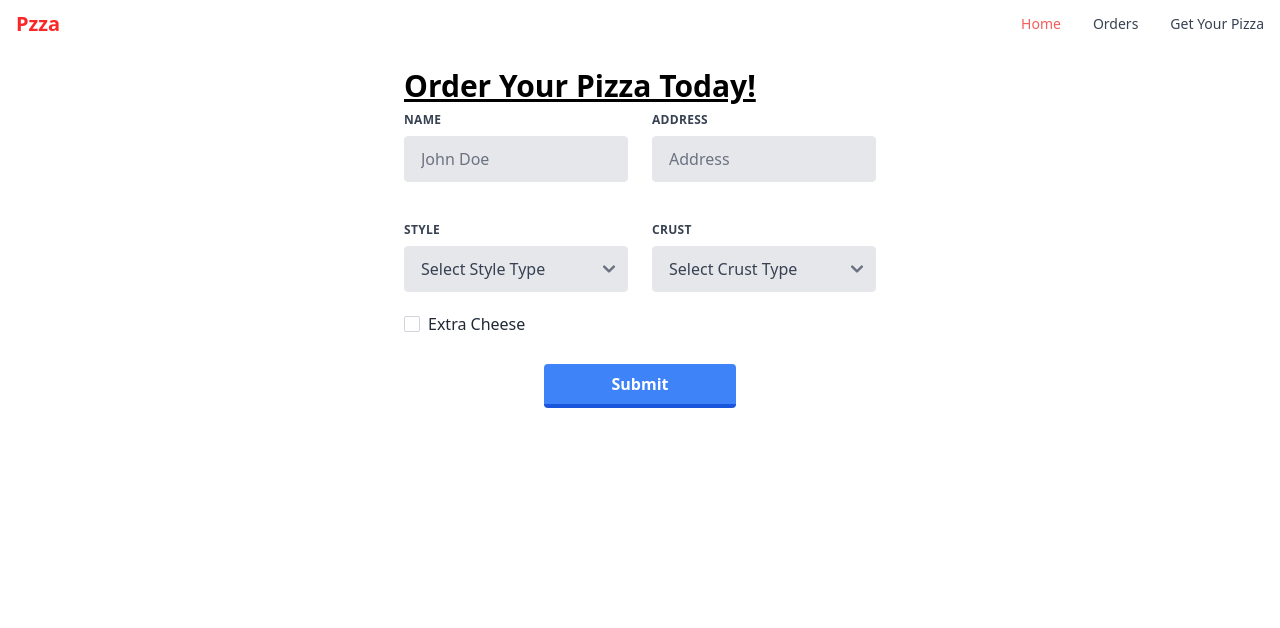
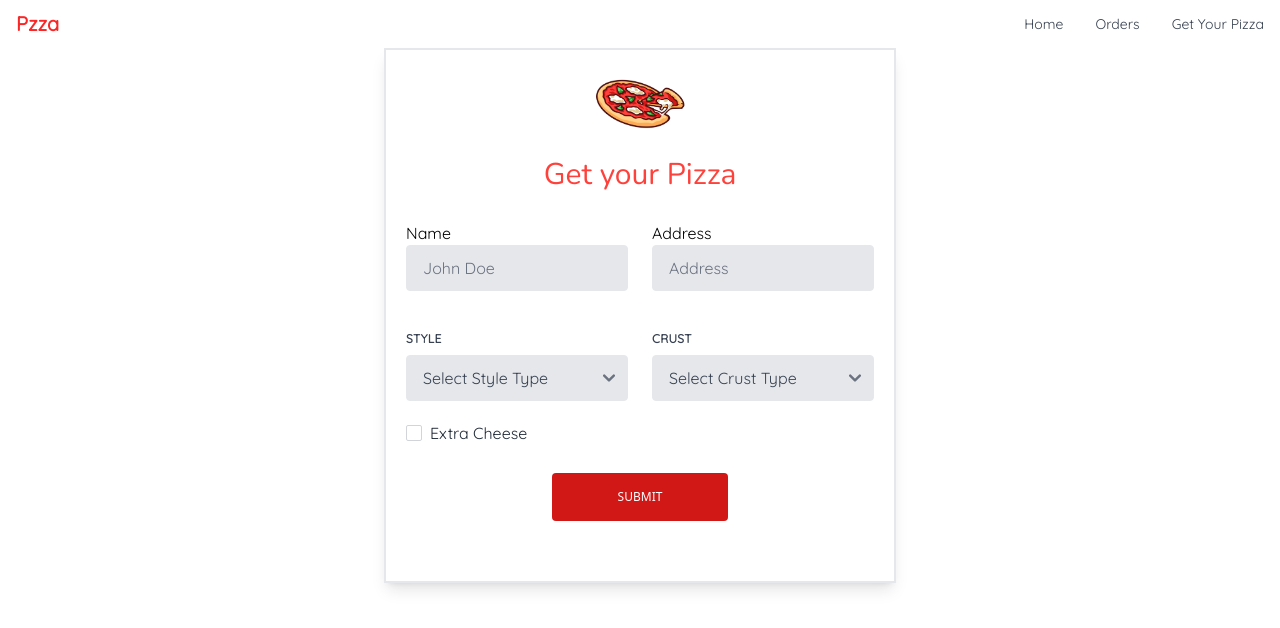
Before and after one commit to becheract/PizzaAPI, a React (Create React App) app: page /get-your-pizza in a window 1280 px wide. Shown: the top 628 px of the page. Built offline with nearby package versions, Linux system fonts and the light colour scheme.

Commit message:
added styles to order page

```diff
--- a/src/components/Button/Button.tsx
+++ b/src/components/Button/Button.tsx
@@ -1,4 +1,5 @@
 import React from "react";
+import {Link} from 'react-router-dom';
 
 interface ButtonProps {
   primary?: boolean;
@@ -19,9 +20,10 @@ export const Button = (
   return (
     <button
       {...props}
-      className={`${colorClasses} font-bold py-2 px-4 rounded disabled:bg-green-300 ${props.className}`}
+      className={`${colorClasses} mt-5 py-4 px-4 rounded text-xs w-36 h-12 md:w-44 ${props.className}`}
     >
       {props.children}
+
     </button>
   );
 };
--- a/src/components/GetYourPizza/GetYourPizza.tsx
+++ b/src/components/GetYourPizza/GetYourPizza.tsx
@@ -5,6 +5,8 @@ import { useAppSelector } from '../../app/hooks';
 import { addOrder } from '../../features/pizza/pizzaSlice';
 import { v4 as uuidv4 } from 'uuid';
 import api from '../../features/pizza/api';
+import pizza from '../../assets/pizza.png'
+import {Button} from '../Button/Button'
 
 export const Orders = () => {
   //creating dispatch variable
@@ -73,30 +75,30 @@ export const Orders = () => {
 
 
   return (
-  <form className="w-full max-w-lg mx-auto p-5" onSubmit={handleSubmit}>
-
+  <form className="w-full max-w-lg mx-auto p-5 border-2  shadow-lg	" onSubmit={handleSubmit}>
+    <img src={pizza}  alt="Logo" className="w-1/5 h-45 mx-auto"/>
     {saving && (
       <div className='saving'>Saving...</div>
     )}
       <div>
-        <h1 className='text-3xl font-bold underline'>Order Your Pizza Today!</h1>
+        <h1 className="p-5 font-light text-3xl text-SecondRed font-Nunito text-center">Get your Pizza</h1>
       </div>
 
   <div className="flex flex-wrap -mx-3 mb-6 ">
 
     <div className="w-full md:w-1/2 px-3 py-2">
-      <label className="block uppercase tracking-wide text-gray-700 text-xs font-bold mb-2" htmlFor="grid-last-name">
+      <label className="text-black font-Quicksand" htmlFor="grid-last-name">
          Name
       </label>
-      <input className="appearance-none block w-full bg-gray-200 text-gray-700 border border-gray-200 rounded py-3 px-4 leading-tight focus:outline-none focus:bg-white focus:border-gray-500"
+      <input className="appearance-none font-Quicksand block w-full bg-gray-200 text-gray-700 border border-gray-200 rounded py-3 px-4 leading-tight focus:outline-none focus:bg-white focus:border-gray-500"
       id="grid-last-name" type="text" placeholder="John Doe" value={name} onChange={e => setName(e.currentTarget.value)}/>
     </div>
 
     <div className="w-full md:w-1/2 px-3 py-2">
-      <label className="block uppercase tracking-wide text-gray-700 text-xs font-bold mb-2" htmlFor="grid-address">
+      <label className="text-black font-Quicksand" htmlFor="grid-address">
         Address
       </label>
-      <input onChange={e => setAddress(e.currentTarget.value)} value={address} className="appearance-none block w-full bg-gray-200 text-gray-700 border border-gray-200 rounded py-3 px-4 leading-tight focus:outline-none focus:bg-white focus:border-gray-500"
+      <input onChange={e => setAddress(e.currentTarget.value)} value={address} className=" font-Quicksand appearance-none block w-full bg-gray-200 text-gray-700 border border-gray-200 rounded py-3 px-4 leading-tight focus:outline-none focus:bg-white focus:border-gray-500"
       id="grid-last-address" type="text" placeholder="Address"/>
     </div>
   </div>
@@ -104,11 +106,11 @@ export const Orders = () => {
   <div className="flex flex-wrap -mx-3 mb-6 ">
 
     <div className="w-full md:w-1/2 px-3 py-2">
-      <label className="block uppercase tracking-wide text-gray-700 text-xs font-bold mb-2" htmlFor="grid-state">
+      <label className="font-Quicksand block uppercase tracking-wide text-gray-700 text-xs font-bold mb-2" htmlFor="grid-state">
         Style
       </label>
       <div className="relative">
-        <select value={selectedStyle} onChange={e => setSelectedStyle(e.target.value)} className="block appearance-none w-full bg-gray-200 border border-gray-200 text-gray-700 py-3 px-4 pr-8 rounded leading-tight focus:outline-none focus:bg-white focus:border-gray-500" id="grid-state">
+        <select value={selectedStyle} onChange={e => setSelectedStyle(e.target.value)} className="font-Quicksand block appearance-none w-full bg-gray-200 border border-gray-200 text-gray-700 py-3 px-4 pr-8 rounded leading-tight focus:outline-none focus:bg-white focus:border-gray-500" id="grid-state">
           <option>Select Style Type</option>
           {style &&
           style.map((i, index) =>{
@@ -117,7 +119,7 @@ export const Orders = () => {
         </select>
 
       </div>
-      <div className="form-check pt-5">
+      <div className="form-check pt-5 font-Quicksand">
       <input onChange={e => setCheese(e.currentTarget.checked)}  className="form-check-input appearance-none h-4 w-4 border  border-gray-300 rounded-sm bg-white checked:bg-blue-600 checked:border-blue-600 focus:outline-none transition duration-200 mt-1 align-top bg-no-repeat bg-center bg-contain float-left mr-2 cursor-pointer" type="checkbox" checked={cheese} />
       <label className="form-check-label inline-block text-gray-800 " htmlFor="flexCheckDefault">
         Extra Cheese
@@ -126,11 +128,11 @@ export const Orders = () => {
 
     </div>
     <div className="w-full md:w-1/2 px-3 py-2">
-      <label className="block uppercase tracking-wide text-gray-700 text-xs font-bold mb-2" htmlFor="grid-state">
+      <label className="font-Quicksand block uppercase tracking-wide text-gray-700 text-xs font-bold mb-2" htmlFor="grid-state">
         Crust
       </label>
       <div className="relative">
-        <select value={selectedCrust} onChange={e => setSelectedCrust(e.target.value)}  className="block appearance-none w-full bg-gray-200 border border-gray-200 text-gray-700 py-3 px-4 pr-8 rounded leading-tight focus:outline-none focus:bg-white focus:border-gray-500" id="grid-state">
+        <select value={selectedCrust} onChange={e => setSelectedCrust(e.target.value)}  className="font-Quicksand block appearance-none w-full bg-gray-200 border border-gray-200 text-gray-700 py-3 px-4 pr-8 rounded leading-tight focus:outline-none focus:bg-white focus:border-gray-500" id="grid-state">
           <option>Select Crust Type</option>
           {crust &&
           crust.map((i, index) => {
@@ -140,9 +142,8 @@ export const Orders = () => {
 
       </div>
     </div>
-    <button className="bg-blue-500 hover:bg-blue-400 text-white font-bold py-2 px-4 border-b-4 border-blue-700 hover:border-blue-500 rounded w-48 mx-auto mt-5">
-    Submit
-  </button>
+    <Button  className="mb-4 md:w-2/12 md:ml-auto uppercase mx-auto ">Submit</Button>
+
   </div>
 
 </form>
--- a/src/components/Home/Home.tsx
+++ b/src/components/Home/Home.tsx
@@ -11,7 +11,7 @@ export default function Home() {
       <div className="w-4/5 mx-auto">
         <h1 className="p-5 font-light text-3xl text-SecondRed font-Nunito">Get Exceptional Pizza</h1>
         <p className="p-5 text-SecondRed font-Quicksand">Pizza (Italian: [ˈpittsa], Neapolitan: [ˈpittsə]) is a dish of Italian origin</p>
-        <Button  className="mb-4 md:w-2/12 md:ml-auto uppercase">Get Your Pizza</Button>
+        <Button  className="mb-4 md:w-2/12 md:ml-auto uppercase"><Link to='/get-your-pizza'>Get Your Pizza</Link></Button>
       </div>
       </div>
     </div>
--- a/src/components/NavBar/NavBar.tsx
+++ b/src/components/NavBar/NavBar.tsx
@@ -8,7 +8,7 @@ export default function NavBar() {
 <nav className="bg-white border-gray-200 px-2 sm:px-4 py-2.5 rounded dark:bg-gray-800">
 <div className="container flex flex-wrap justify-between items-center mx-auto">
 <a  className="flex items-center">
-<span className="self-center text-xl font-semibold whitespace-nowrap text-redPizza">Pzza</span>
+<span className="self-center text-xl font-semibold whitespace-nowrap text-redPizza font-Quicksand">Pzza</span>
 </a>
 <button data-collapse-toggle="mobile-menu" type="button" className="inline-flex items-center p-2 ml-3 text-sm  rounded-lg md:hidden  focus:outline-none focus:ring-2" aria-controls="mobile-menu" aria-expanded="false">
 <span className="sr-only">Open main menu</span>
@@ -18,13 +18,13 @@ export default function NavBar() {
 <div className="hidden w-full md:block md:w-auto" id="mobile-menu">
 <ul className="flex flex-col mt-4 md:flex-row md:space-x-8 md:mt-0 md:text-sm md:font-medium">
 <li>
-<Link to="/" className="block py-2 pr-4 pl-3 text-white bg-redHover rounded md:bg-transparent md:text-redHover md:p-0 dark:text-white" aria-current="page">Home</Link>
+<Link to="/" className="block py-2 pr-4 pl-3 text-gray-700 border-b border-gray-100 hover:bg-gray-50 md:hover:bg-transparent md:border-0 md:hover:text-redHover md:p-0 dark:text-gray-400 md:dark:hover:text-white dark:hover:bg-gray-700 dark:hover:text-white md:dark:hover:bg-transparent dark:border-gray-700 font-Quicksand">Home</Link>
 </li>
 <li>
-<Link to="/orders" className="block py-2 pr-4 pl-3 text-gray-700 border-b border-gray-100 hover:bg-gray-50 md:hover:bg-transparent md:border-0 md:hover:text-redHover md:p-0 dark:text-gray-400 md:dark:hover:text-white dark:hover:bg-gray-700 dark:hover:text-white md:dark:hover:bg-transparent dark:border-gray-700">Orders</Link>
+<Link to="/orders" className="block py-2 pr-4 pl-3 text-gray-700 border-b border-gray-100 hover:bg-gray-50 md:hover:bg-transparent md:border-0 md:hover:text-redHover md:p-0 dark:text-gray-400 md:dark:hover:text-white dark:hover:bg-gray-700 dark:hover:text-white md:dark:hover:bg-transparent dark:border-gray-700 font-Quicksand">Orders</Link>
 </li>
 <li>
-<Link to='/get-your-pizza' className="block py-2 pr-4 pl-3 text-gray-700 border-b border-gray-100 hover:bg-gray-50 md:hover:bg-transparent md:border-0 md:hover:text-redHover md:p-0 dark:text-gray-400 md:dark:hover:text-white dark:hover:bg-gray-700 dark:hover:text-white md:dark:hover:bg-transparent dark:border-gray-700">Get Your Pizza</Link>
+<Link to='/get-your-pizza' className="block py-2 pr-4 pl-3 text-gray-700 border-b border-gray-100 hover:bg-gray-50 md:hover:bg-transparent md:border-0 md:hover:text-redHover md:p-0 dark:text-gray-400 md:dark:hover:text-white dark:hover:bg-gray-700 dark:hover:text-white md:dark:hover:bg-transparent dark:border-gray-700 font-Quicksand">Get Your Pizza</Link>
 </li>
 
 </ul>
--- a/tailwind.config.js
+++ b/tailwind.config.js
@@ -4,8 +4,8 @@ module.exports = {
   ],
   theme: {
     fontFamily: {
-      'nunito' : ['sans-serif', 'Nunito'],
-      'quickSand' : ['sans-serif', 'Quicksand'],
+      'Nunito' : ['Nunito', 'sans-serif'],
+      'Quicksand' : ['Quicksand', 'sans-serif'],
     },
     extend: {
       colors: {
@@ -16,6 +16,8 @@ module.exports = {
         'navRed' : '#FE4038'
       },
     },
+
+
   },
   plugins: [
     require('flowbite/plugin')
```
